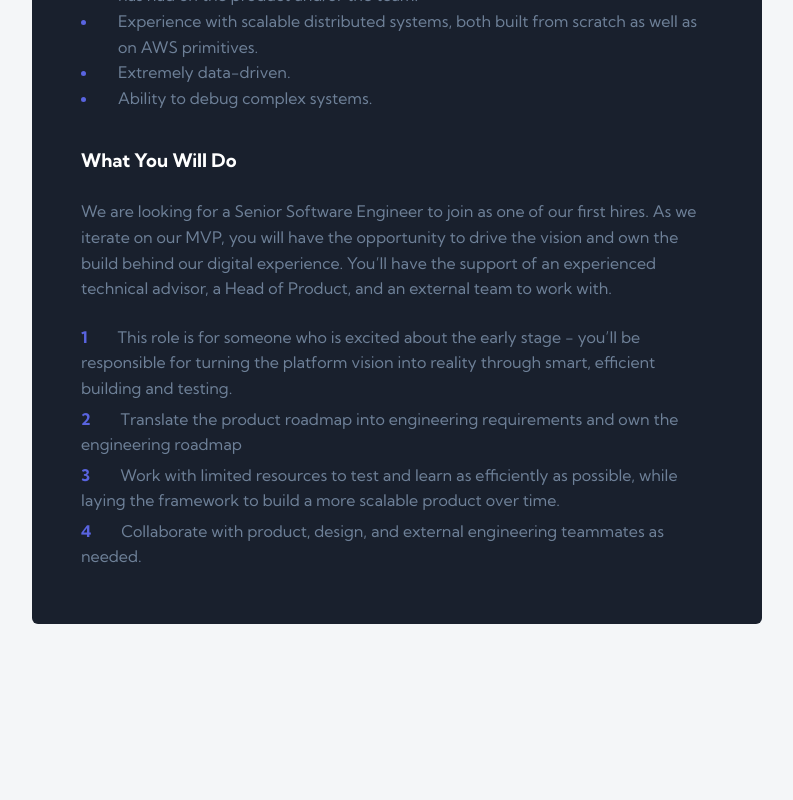
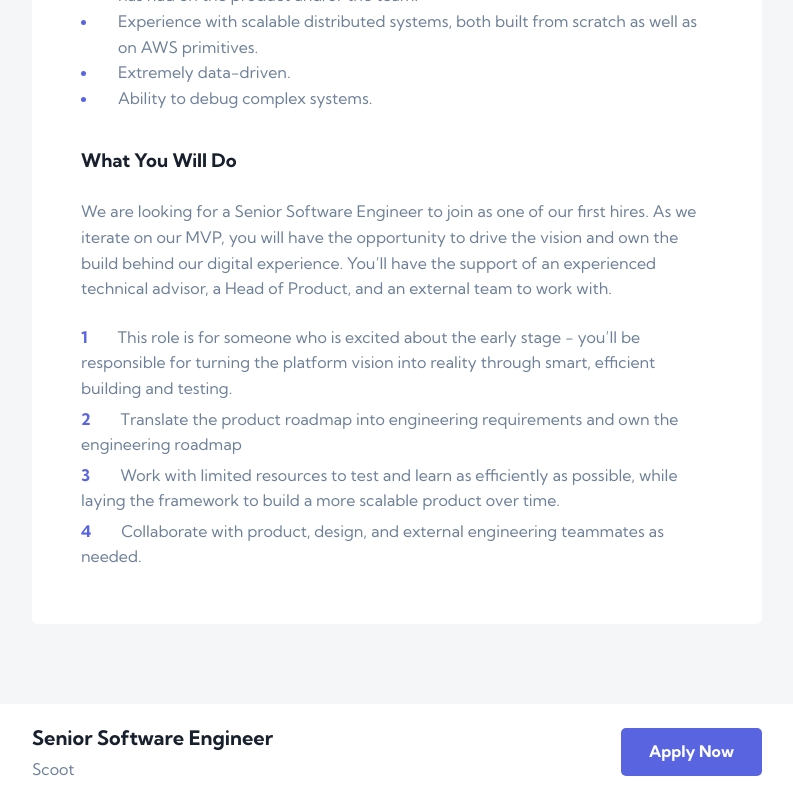
Before and after one commit to jownsu/devjobs, a React (Vite) app: page /jobs/1 in a window 1280 px wide. Shown: the part 935-1735 px from the top of the page, without its empty margins (243-1036 px from the left). Before the commit the page ends 1579 px from the top, so only its background shows below. Built offline with nearby package versions, Linux system fonts and the light colour scheme.

Commit message:
Implement job details footer

```diff
--- a/src/pages/Layout.tsx
+++ b/src/pages/Layout.tsx
@@ -8,9 +8,7 @@ const Layout = () => {
 	return (
 		<>
 			<Navbar />
-			<main className="container">
-				<Outlet />
-			</main>
+			<Outlet />
 		</>
 	);
 };
--- a/src/pages/home/HomePage.tsx
+++ b/src/pages/home/HomePage.tsx
@@ -5,13 +5,13 @@ import JobGrid from "./components/JobGrid";
 
 const HomePage = () => {
 	return (
-		<>
+		<main className="container">
 			<JobFilter />
 			<JobGrid />
 			<Button variant="primary" style={{ display: "block", margin: "0 auto" }}>
 				Load More
 			</Button>
-		</>
+		</main>
 	);
 };
 
--- a/src/pages/job/JobPage.module.scss
+++ b/src/pages/job/JobPage.module.scss
@@ -3,10 +3,16 @@
 .job_details_page {
 	margin: 0 auto;
 	max-width: 73rem;
+	padding-bottom: 6rem;
 	padding-top: 13.2rem;
 	position: relative;
 
+	@media only screen and (max-width: $bp_md) {
+		padding-bottom: 3.3rem;
+	}
+
 	@media only screen and (max-width: $bp_sm) {
+		padding-bottom: 4.4rem;
 		padding-top: 22.1rem;
 	}
 }
--- a/src/pages/job/JobPage.tsx
+++ b/src/pages/job/JobPage.tsx
@@ -10,6 +10,7 @@ import useJobs from "../../hooks/useJobs";
 /* COMPONENTS */
 import JobBanner from "./components/JobBanner";
 import JobInformation from "./components/JobInformation";
+import Footer from "./components/Footer";
 
 /* STYLES */
 import styles from "./JobPage.module.scss";
@@ -23,10 +24,15 @@ const JobPage = () => {
 	}, []);
 
 	return (
-		<div className={styles.job_details_page}>
-			<JobBanner />
-			<JobInformation />
-		</div>
+		<>
+			<main className="container">
+				<div className={styles.job_details_page}>
+					<JobBanner />
+					<JobInformation />
+				</div>
+			</main>
+			<Footer />
+		</>
 	);
 };
 
--- /dev/null
+++ b/src/pages/job/components/Footer.module.scss
@@ -0,0 +1,67 @@
+@import "../../../styles/variables";
+
+.footer {
+	background: $color_white;
+
+	.container {
+		align-items: center;
+		display: flex;
+		height: 9.6rem;
+		justify-content: space-between;
+		margin: 0 auto;
+		max-width: 73rem;
+		width: 90%;
+
+		@media only screen and (max-width: $bp_sm) {
+			width: 87%;
+
+			> div {
+				display: none;
+			}
+		}
+
+		.position {
+			color: $color_dark_blue;
+			font-size: $font_size_h3;
+			font-weight: 700;
+			margin-bottom: 0.3rem;
+		}
+
+		.company {
+			color: $color_dark_grey;
+		}
+
+		a {
+			align-items: center;
+			background: $color_primary;
+			border-radius: 0.5rem;
+			color: $color_white;
+			display: flex;
+			font-weight: 700;
+			height: 4.8rem;
+			padding: 0 2.8rem;
+			text-decoration: none;
+
+			@media only screen and (max-width: $bp_sm) {
+				width: 100%;
+				justify-content: center;
+			}
+
+			&:hover {
+				background: #939bf4;
+			}
+		}
+	}
+}
+
+:global(.dark) {
+	.footer {
+		background: $color_dark_blue;
+
+		.container {
+			.position {
+				color: $color_white;
+			}
+		}
+	}
+}
--- /dev/null
+++ b/src/pages/job/components/Footer.tsx
@@ -0,0 +1,26 @@
+/* HOOKS */
+import useJobs from "../../../hooks/useJobs";
+
+/* STYLES */
+import styles from "./Footer.module.scss";
+
+const Footer = () => {
+	const job_details = useJobs((state) => state.job_details);
+
+	return (
+		<div className={styles.footer}>
+			<div className={styles.container}>
+				<div>
+					<p className={styles.position}>{job_details.position}</p>
+					<p className={styles.company}>{job_details.company}</p>
+				</div>
+
+				<a href={job_details.apply} target="_blank">
+					Apply Now
+				</a>
+			</div>
+		</div>
+	);
+};
+
+export default Footer;
--- a/src/pages/job/components/JobInformation.module.scss
+++ b/src/pages/job/components/JobInformation.module.scss
@@ -7,7 +7,7 @@
 	padding: 4.9rem;
 
 	@media only screen and (max-width: $bp_sm) {
-		padding: 3.8rem 4rem;
+		padding: 3.8rem 2.4rem;
 	}
 
 	.head {
@@ -132,7 +132,7 @@
 	}
 }
 
-:global(.container) {
+:global(.dark) {
 	.container {
 		background: $color_dark_blue;
 
```
